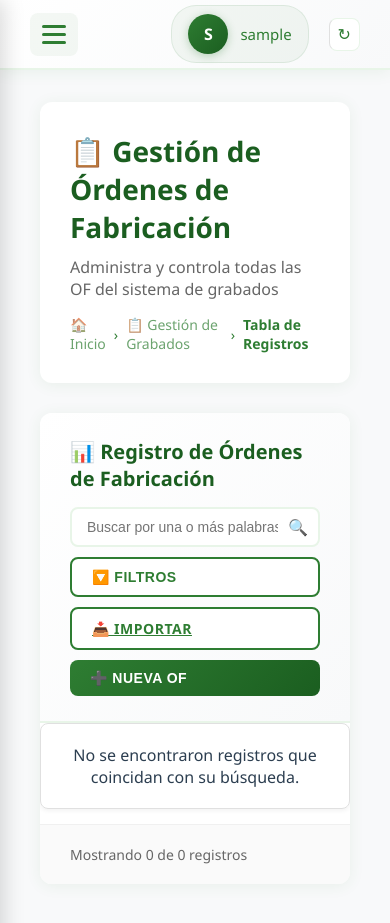
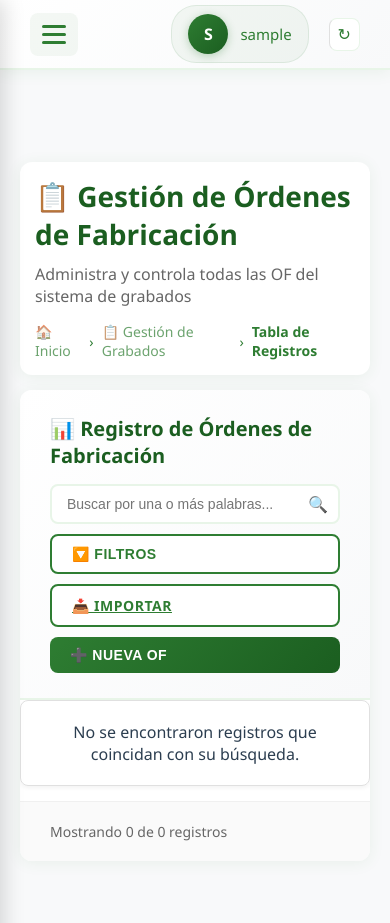
Before and after one commit to Eugenio829/cigar_rings, a Django app: page /grabados/consulta/ in a window 390 px wide. Shown: the top 923 px of the page. Run offline with Django 5.2, Linux system fonts and the light colour scheme; the visitor is signed in with stand-in values (Sample User, id 1); data that the repository does not hold is empty; some libraries are stand-ins or nearby versions.

Commit message:
Style: Reduce el padding del contenido principal

```diff
--- a/apps/grabados/static/grabados/css/grabado_consulta.css
+++ b/apps/grabados/static/grabados/css/grabado_consulta.css
@@ -235,16 +235,16 @@
         /* Main Content */
         .main-content {
             flex: 1;
-            margin-top: 20px;
-            padding: 20px;
+            margin-top: 70px; /* Espacio para el header fijo */
+            padding: 15px;
             transition: margin-left 0.4s ease;
         }
 
         .page-header {
             background: white;
-            padding: 30px;
+            padding: 20px;
             border-radius: 12px;
-            margin-bottom: 30px;
+            margin-bottom: 20px;
             box-shadow: 0 2px 15px rgba(46, 125, 50, 0.08);
         }
 
@@ -554,6 +554,14 @@
 
         /* Responsive Table Styles */
         @media screen and (max-width: 768px) {
+            .main-content {
+                padding: 10px;
+                margin-top: 60px; /* Ajuste para header en móvil */
+            }
+            .page-header {
+                padding: 15px;
+                margin-bottom: 15px;
+            }
             .table-header {
                 flex-direction: column;
                 gap: 15px;
```
